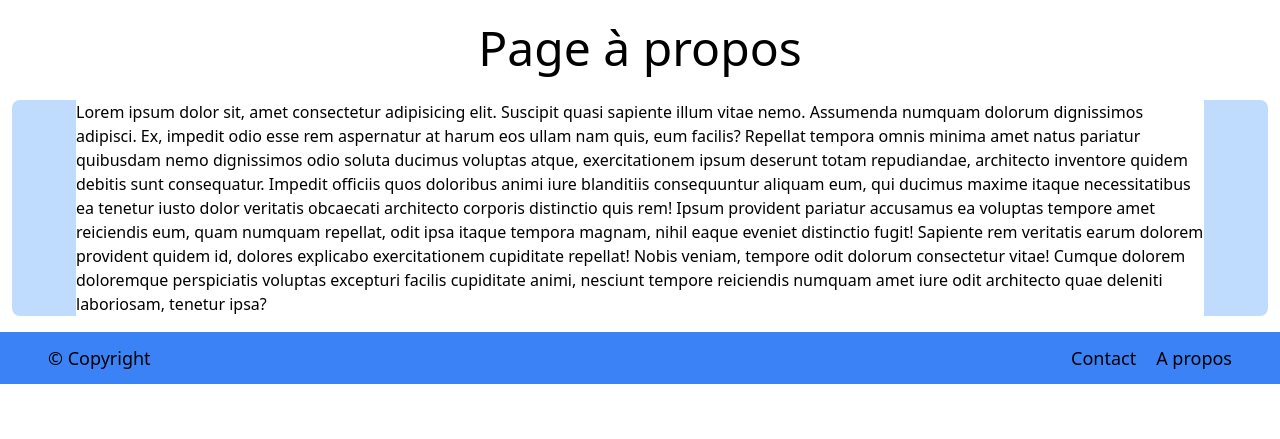
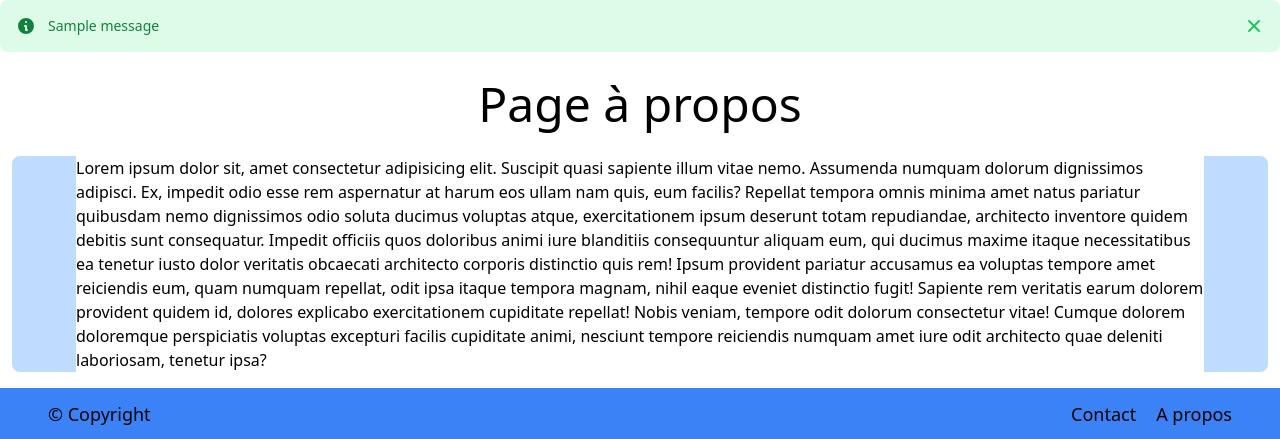
Before and after one commit to s3kiro23/Cours_POO, a Flask app: page /apropos in a window 1280 px wide. Shown: the part 52-491 px from the top of the page. Run offline with Flask 2, Linux system fonts and the light colour scheme; tables that the repository leaves empty hold one stand-in row (values such as "Sample post"); one stand-in notice (Sample message) is shown; some libraries are stand-ins or nearby versions.

Commit message:
update projet app

```diff
--- a/Python/flask-full-stack-app/website/templates/base.html
+++ b/Python/flask-full-stack-app/website/templates/base.html
@@ -24,6 +24,60 @@
     </div>
 </nav>
 
+{% with messages = get_flashed_messages(with_categories=true) %}
+{% if messages %}
+{% for category, message in messages %}
+{% if category == "success" %}
+<div id="alert-3" class="flex p-4 mb-4 bg-green-100 rounded-lg dark:bg-green-200" role="alert">
+    <svg class="flex-shrink-0 w-5 h-5 text-green-700 dark:text-green-800" fill="currentColor" viewBox="0 0 20 20"
+         xmlns="http://www.w3.org/2000/svg">
+        <path fill-rule="evenodd"
+              d="M18 10a8 8 0 11-16 0 8 8 0 0116 0zm-7-4a1 1 0 11-2 0 1 1 0 012 0zM9 9a1 1 0 000 2v3a1 1 0 001 1h1a1 1 0 100-2v-3a1 1 0 00-1-1H9z"
+              clip-rule="evenodd"></path>
+    </svg>
+    <div class="ml-3 text-sm font-medium text-green-700 dark:text-green-800">
+        {{ message }}
+    </div>
+    <button type="button"
+            class="ml-auto -mx-1.5 -my-1.5 bg-green-100 text-green-500 rounded-lg focus:ring-2 focus:ring-green-400 p-1.5 hover:bg-green-200 inline-flex h-8 w-8 dark:bg-green-200 dark:text-green-600 dark:hover:bg-green-300"
+            data-dismiss-target="#alert-3" aria-label="Close">
+        <span class="sr-only">Close</span>
+        <svg class="w-5 h-5" fill="currentColor" viewBox="0 0 20 20" xmlns="http://www.w3.org/2000/svg">
+            <path fill-rule="evenodd"
+                  d="M4.293 4.293a1 1 0 011.414 0L10 8.586l4.293-4.293a1 1 0 111.414 1.414L11.414 10l4.293 4.293a1 1 0 01-1.414 1.414L10 11.414l-4.293 4.293a1 1 0 01-1.414-1.414L8.586 10 4.293 5.707a1 1 0 010-1.414z"
+                  clip-rule="evenodd"></path>
+        </svg>
+    </button>
+</div>
+{% endif %}
+{% if category == "denied" %}
+<div id="alert-2" class="flex p-4 mb-4 bg-red-100 rounded-lg dark:bg-red-200" role="alert">
+    <svg class="flex-shrink-0 w-5 h-5 text-red-700 dark:text-red-800" fill="currentColor" viewBox="0 0 20 20"
+         xmlns="http://www.w3.org/2000/svg">
+        <path fill-rule="evenodd"
+              d="M18 10a8 8 0 11-16 0 8 8 0 0116 0zm-7-4a1 1 0 11-2 0 1 1 0 012 0zM9 9a1 1 0 000 2v3a1 1 0 001 1h1a1 1 0 100-2v-3a1 1 0 00-1-1H9z"
+              clip-rule="evenodd"></path>
+    </svg>
+    <div class="ml-3 text-sm font-medium text-red-700 dark:text-red-800">
+        {{ message }}
+    </div>
+    <button type="button"
+            class="ml-auto -mx-1.5 -my-1.5 bg-red-100 text-red-500 rounded-lg focus:ring-2 focus:ring-red-400 p-1.5 hover:bg-red-200 inline-flex h-8 w-8 dark:bg-red-200 dark:text-red-600 dark:hover:bg-red-300"
+            data-dismiss-target="#alert-2" aria-label="Close">
+        <span class="sr-only">Close</span>
+        <svg class="w-5 h-5" fill="currentColor" viewBox="0 0 20 20" xmlns="http://www.w3.org/2000/svg">
+            <path fill-rule="evenodd"
+                  d="M4.293 4.293a1 1 0 011.414 0L10 8.586l4.293-4.293a1 1 0 111.414 1.414L11.414 10l4.293 4.293a1 1 0 01-1.414 1.414L10 11.414l-4.293 4.293a1 1 0 01-1.414-1.414L8.586 10 4.293 5.707a1 1 0 010-1.414z"
+                  clip-rule="evenodd"></path>
+        </svg>
+    </button>
+</div>
+{% endif%}
+{% endfor %}
+{% endif %}
+{% endwith %}
+
+
 <div class="container mx-auto">{% block content %} {% endblock %}</div>
 
 <footer class="justify-center bg-blue-500 px-12 py-3 flex text-lg">
```
Also changed, not shown: Python/flask-full-stack-app/requirements.txt (added, +14 -0 lines), Python/flask-full-stack-app/website/__init__.py (+20 -0 lines), Python/flask-full-stack-app/website/auth.py (+9 -1 lines), Python/flask-full-stack-app/website/models.py (+8 -0 lines).
